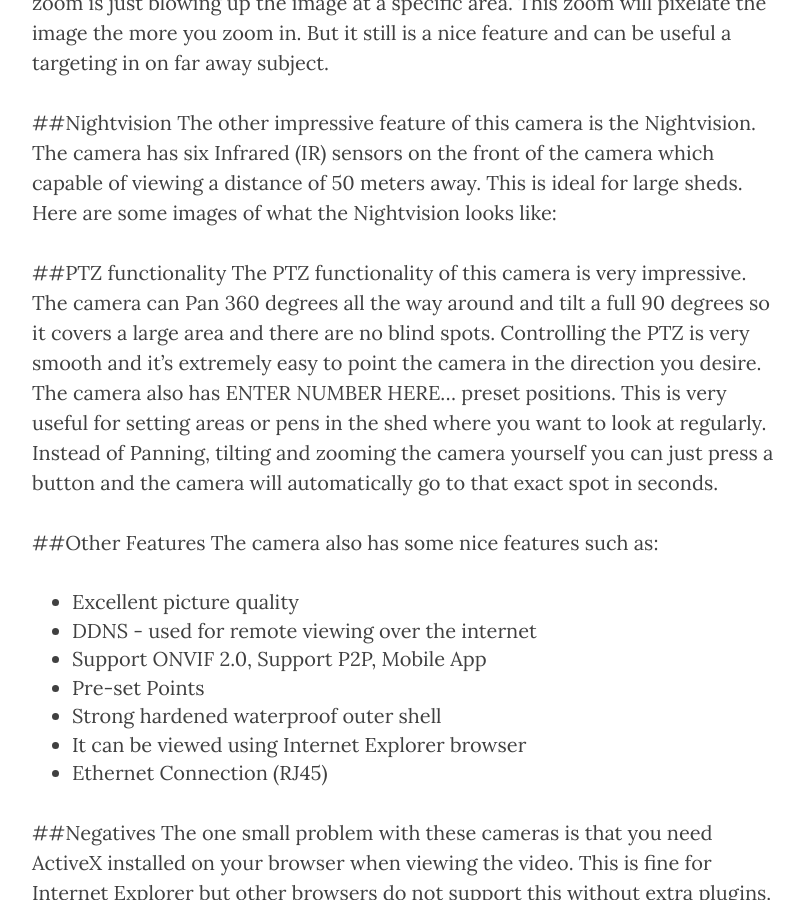
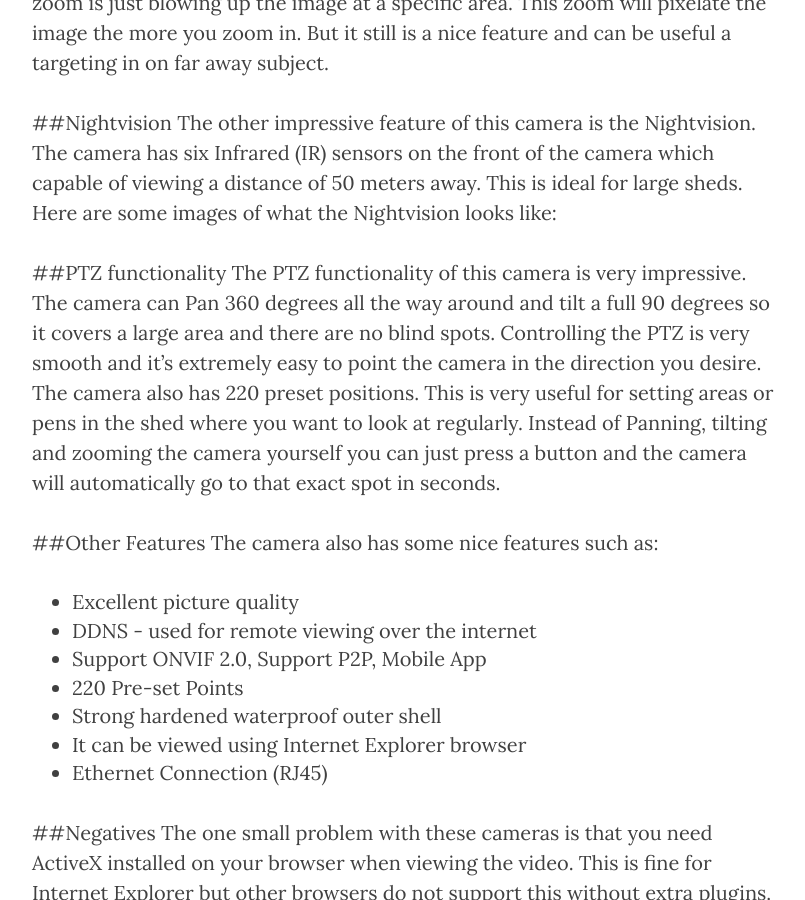
Before and after one commit to jholleran/calvingcamerareviews, a Jekyll site: the page built from _posts/2016-02-06-hd-speed-dome-calving-camera-review.markdown, in a window 1280 px wide and 900 px high, scrolled down 1436 px. Shown: the whole window, without its empty margins (233-1038 px from the left). Built offline with Jekyll 4.4.1, drawn with Linux system fonts in a browser that asks for light colours; nearby versions of some CDN libraries; comment, search, counter and statistics services are not loaded.

Commit message:
small updates

```diff
--- a/_posts/2016-02-06-hd-speed-dome-calving-camera-review.markdown
+++ b/_posts/2016-02-06-hd-speed-dome-calving-camera-review.markdown
@@ -42,7 +42,7 @@ The other impressive feature of this camera is the Nightvision. The camera has s
 
 ##PTZ functionality
 The PTZ functionality of this camera is very impressive. The camera can Pan 360 degrees all the way around and tilt a full 90 degrees so it covers a large area and there are no blind spots. Controlling the PTZ is very smooth and it’s extremely easy to point the camera in the direction you desire.
-The camera also has ENTER NUMBER HERE... preset positions. This is very useful for setting areas or pens in the shed where you want to look at regularly. Instead of Panning, tilting and zooming the camera yourself you can just press a button and the camera will automatically go to that exact spot in seconds.
+The camera also has 220 preset positions. This is very useful for setting areas or pens in the shed where you want to look at regularly. Instead of Panning, tilting and zooming the camera yourself you can just press a button and the camera will automatically go to that exact spot in seconds.
 
 ##Other Features
 The camera also has some nice features such as:
@@ -50,7 +50,7 @@ The camera also has some nice features such as:
 - Excellent picture quality
 - DDNS - used for remote viewing over the internet
 - Support ONVIF 2.0, Support P2P, Mobile App
-- Pre-set Points
+- 220 Pre-set Points
 - Strong hardened waterproof outer shell
 - It can be viewed using Internet Explorer browser
 - Ethernet Connection (RJ45)
```
